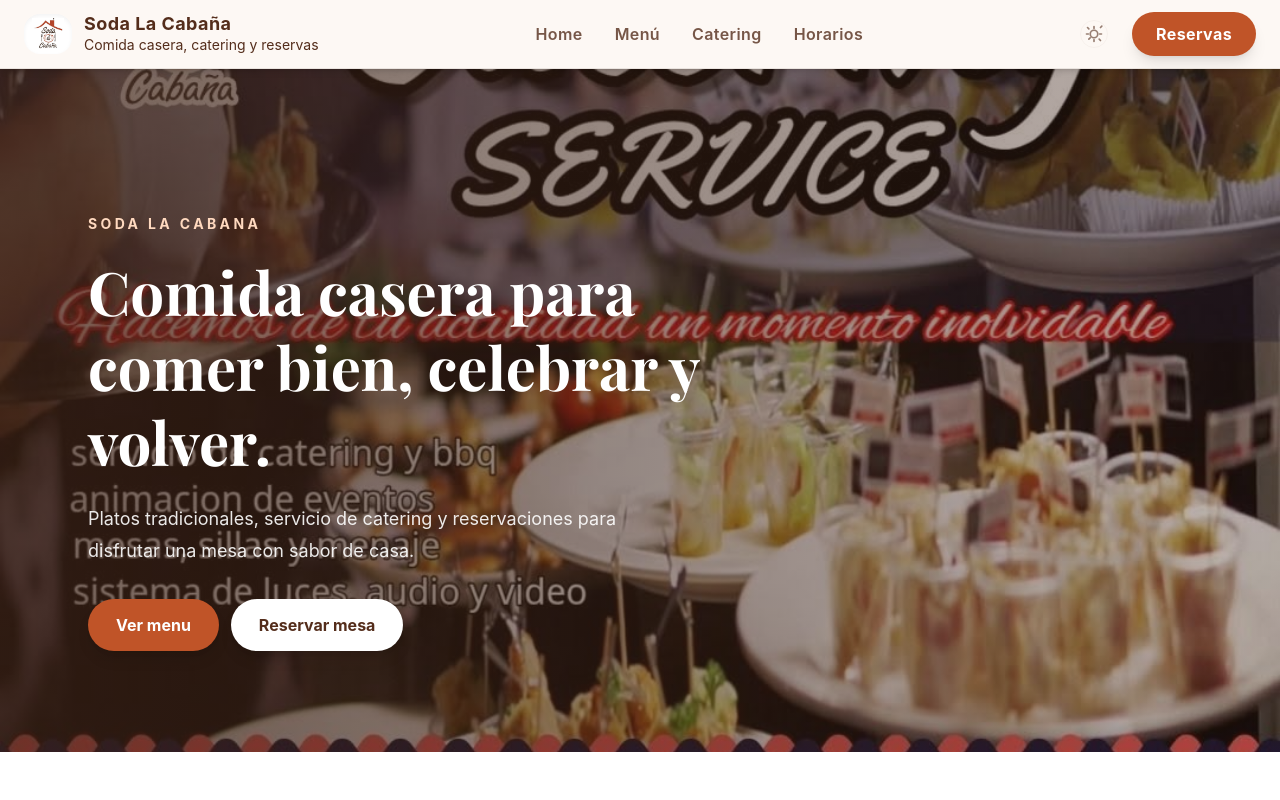
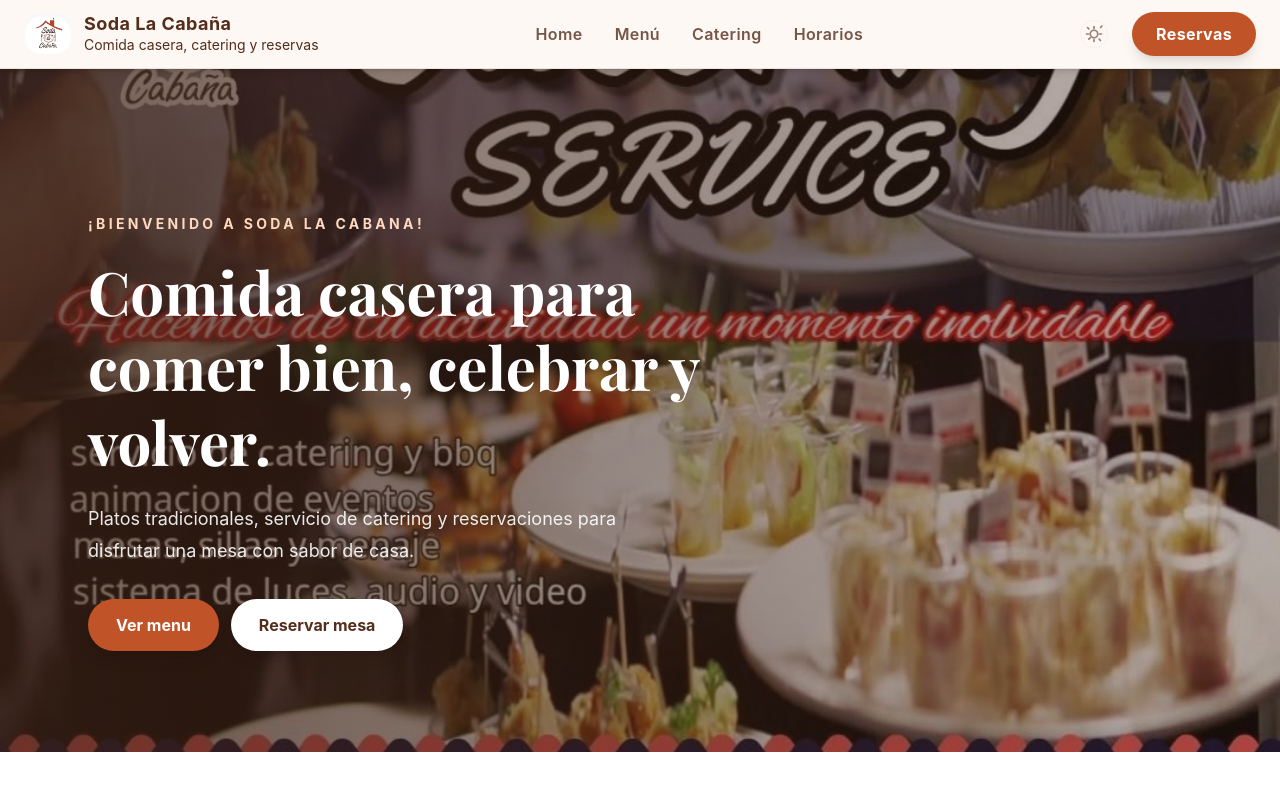
Before and after one commit to SantiBola/frontend-ProyectoDesarrolloSoftwareIII, a React (Vite) app: page / in a window 1280 px wide. Shown: the top 800 px of the page. Built offline with nearby package versions, Linux system fonts and the light colour scheme.

Commit message:
Deploy Vercel

```diff
--- a/src/features/home/Home.tsx
+++ b/src/features/home/Home.tsx
@@ -44,7 +44,7 @@ export default function Home() {
         <div className="relative max-w-6xl mx-auto min-h-[640px] px-6 py-16 md:py-24 flex items-center">
           <div className="max-w-2xl text-white">
             <p className="text-sm font-bold tracking-[0.24em] uppercase text-[#ffd9bf] mb-5">
-              Soda La Cabana
+              ¡Bienvenido a Soda La Cabana!
             </p>
             <h1
               className="text-4xl sm:text-5xl md:text-6xl font-bold leading-tight mb-6"
```
